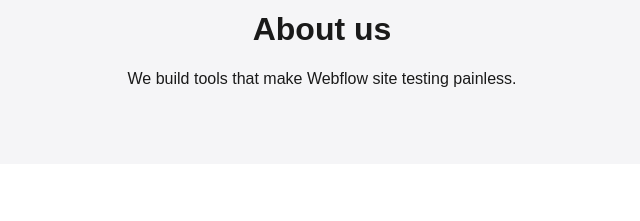
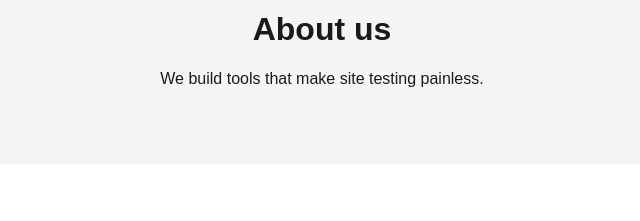
Before and after one commit to webship/webflow-steps, a website: page demo-site/about.html in a window 1280 px wide. Shown: the part 129-350 px from the top of the page, 318-958 px from the left. Drawn offline with Linux system fonts and the light colour scheme.

Commit message:
Issue #32: The about page copy says "site testing"
The about page copy no longer names the platform either.

AI-Generated: Yes

Co-Authored-By: Claude Opus 5.5 <noreply@anthropic.com>

```diff
--- a/demo-site/about.html
+++ b/demo-site/about.html
@@ -26,7 +26,7 @@
   <div class="section hero">
     <div class="w-container">
       <h1>About us</h1>
-      <p class="paragraph">We build tools that make Webflow site testing painless.</p>
+      <p class="paragraph">We build tools that make site testing painless.</p>
     </div>
   </div>
 
```
